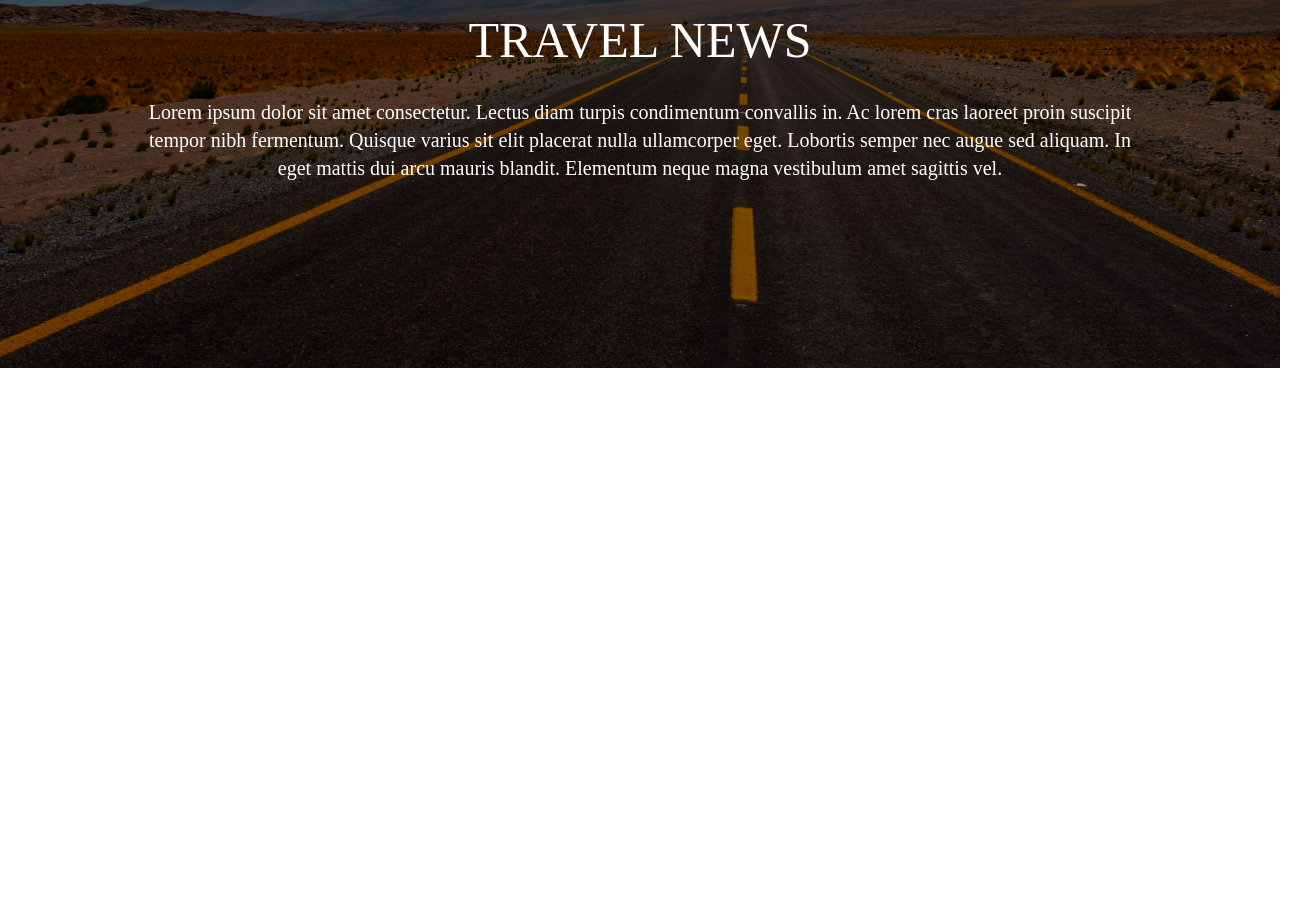
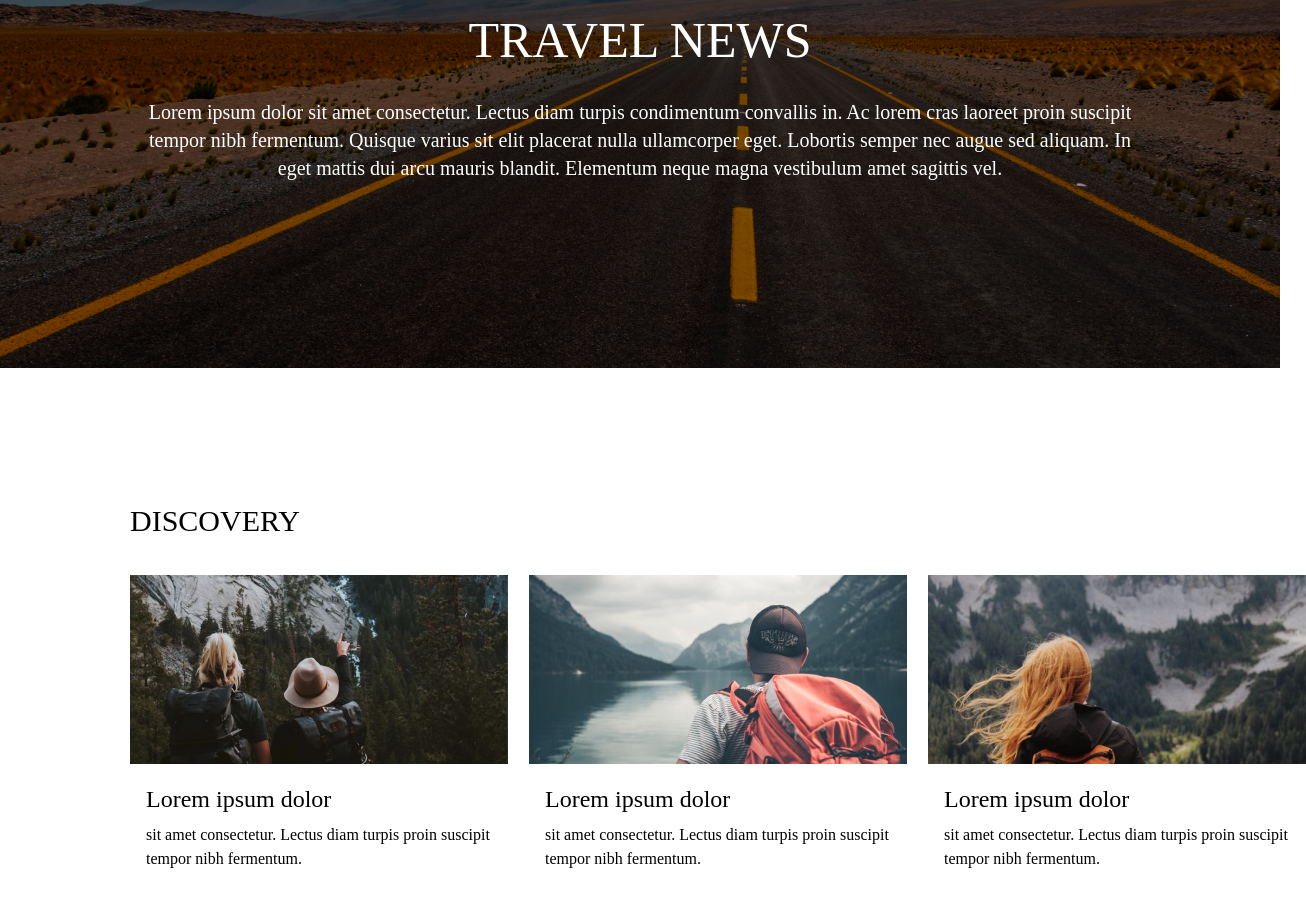
Before and after one commit to ReziBarabadze/homework9, a plain HTML site: page index.html in a window 1280 px wide. Shown: the part 223-1130 px from the top of the page, 1306 px wide, since content can reach past the window. Before the commit the page ends 800 px from the top, so only its background shows below. Drawn offline with Linux system fonts and the light colour scheme.

Commit message:
add section2

```diff
--- a/css/style.css
+++ b/css/style.css
@@ -84,3 +84,47 @@ header{
   color: #FFFFFF;
 }
 /* section2 */
+.section2{
+  width: calc(1180 / 1440 * 100%);
+  margin-block: 130px;
+  display: flex;
+  flex-direction: column;
+}
+.section2H2{
+  font-family: Kanit;
+  font-size: 30px;
+  font-weight: 500;
+  line-height: 45px;
+  color: #000000;
+  margin-bottom: 32px;
+  margin-inline: 130px;
+}
+.section2Conteiner{
+  display: flex;
+  column-gap: 21px;
+  margin-inline: 130px;
+}
+.section2Article{
+  /* width: 380px;
+  height: 310px; */
+}
+.section2ArticleH2{
+  font-size: 24px;
+  font-weight: 500;
+  line-height: 32px;
+  font-family: Kanit;
+  color: #000000;
+}
+.section2ArticleP{
+  font-size: 16px;
+  font-weight: 400;
+  line-height: 24px;
+  text-align: left;
+  font-family: Kanit;
+  color: #000000;
+  margin-top: 8px;
+}
+.frame{
+  margin: 16px;
+}
+/* section3 */
--- a/index.html
+++ b/index.html
@@ -52,8 +52,44 @@
     </section>
     <!-- section2 -->
      <section class="section2">
-
-
+      <h2 class="section2H2">
+        DISCOVERY
+      </h2>
+      <div class="section2Conteiner">
+        <article class="section2Article">
+          <img src="images/discovery1.png" alt="image">
+          <div class="frame">
+            <h2 class="section2ArticleH2">
+              Lorem ipsum dolor
+            </h2>
+            <p class="section2ArticleP">
+              sit amet consectetur. Lectus diam turpis proin suscipit tempor nibh fermentum.
+            </p>
+          </div>
+        </article>
+        <article class="section2Article">
+          <img src="images/discovery1 (1).png" alt="image">
+          <div class="frame">
+            <h2 class="section2ArticleH2">
+              Lorem ipsum dolor
+            </h2>
+            <p class="section2ArticleP">
+              sit amet consectetur. Lectus diam turpis proin suscipit tempor nibh fermentum.
+            </p>
+          </div>
+        </article>
+        <article class="section2Article">
+          <img src="images/discovery1 (2).png" alt="image">
+          <div class="frame">
+            <h2 class="section2ArticleH2">
+              Lorem ipsum dolor
+            </h2>
+            <p class="section2ArticleP">
+              sit amet consectetur. Lectus diam turpis proin suscipit tempor nibh fermentum.
+            </p>
+          </div>
+        </article>
+      </div>
      </section>
 
 
```
Also changed, not shown: images/discovery1 (1).png (added), images/discovery1 (2).png (added), images/discovery1.png (added).
